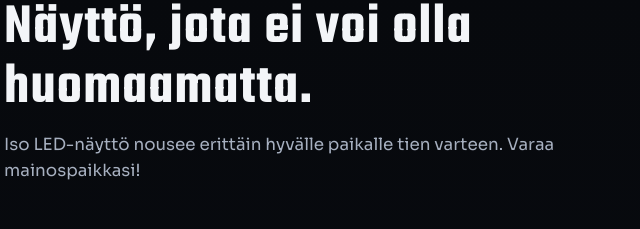
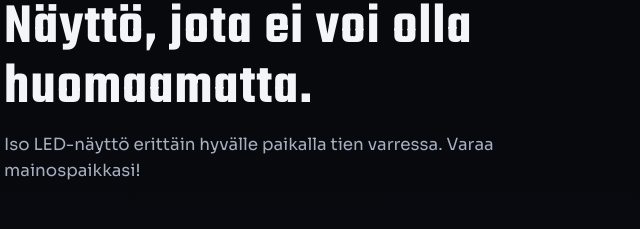
Before and after one commit to attekoti-ops/Verkkosvu-screen, a plain HTML site: page index.html in a window 1280 px wide. Shown: the part 1780-2009 px from the top of the page, 124-764 px from the left. Drawn offline with Linux system fonts and the light colour scheme.

Commit message:
Update index.html
fix

```diff
--- a/index.html
+++ b/index.html
@@ -108,7 +108,7 @@
       <div class="section-intro">
         <p class="eyebrow">Palvelu</p>
         <h2>Näyttö, jota ei voi olla huomaamatta.</h2>
-        <p class="section-lead">Iso LED-näyttö nousee erittäin hyvälle paikalle tien varteen. Varaa mainospaikkasi!</p>
+        <p class="section-lead">Iso LED-näyttö erittäin hyvälle paikalla tien varressa. Varaa mainospaikkasi!</p>
       </div>
 
       <div class="service-grid">
```
